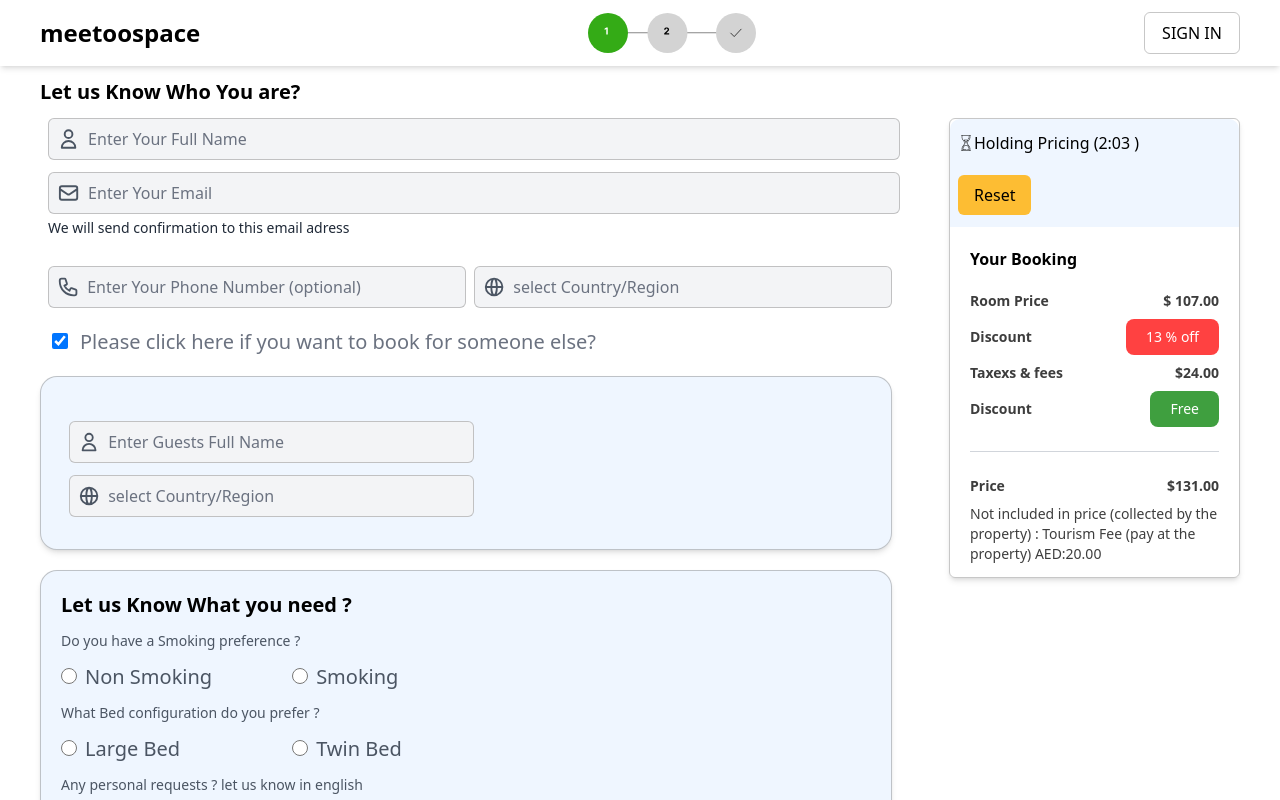
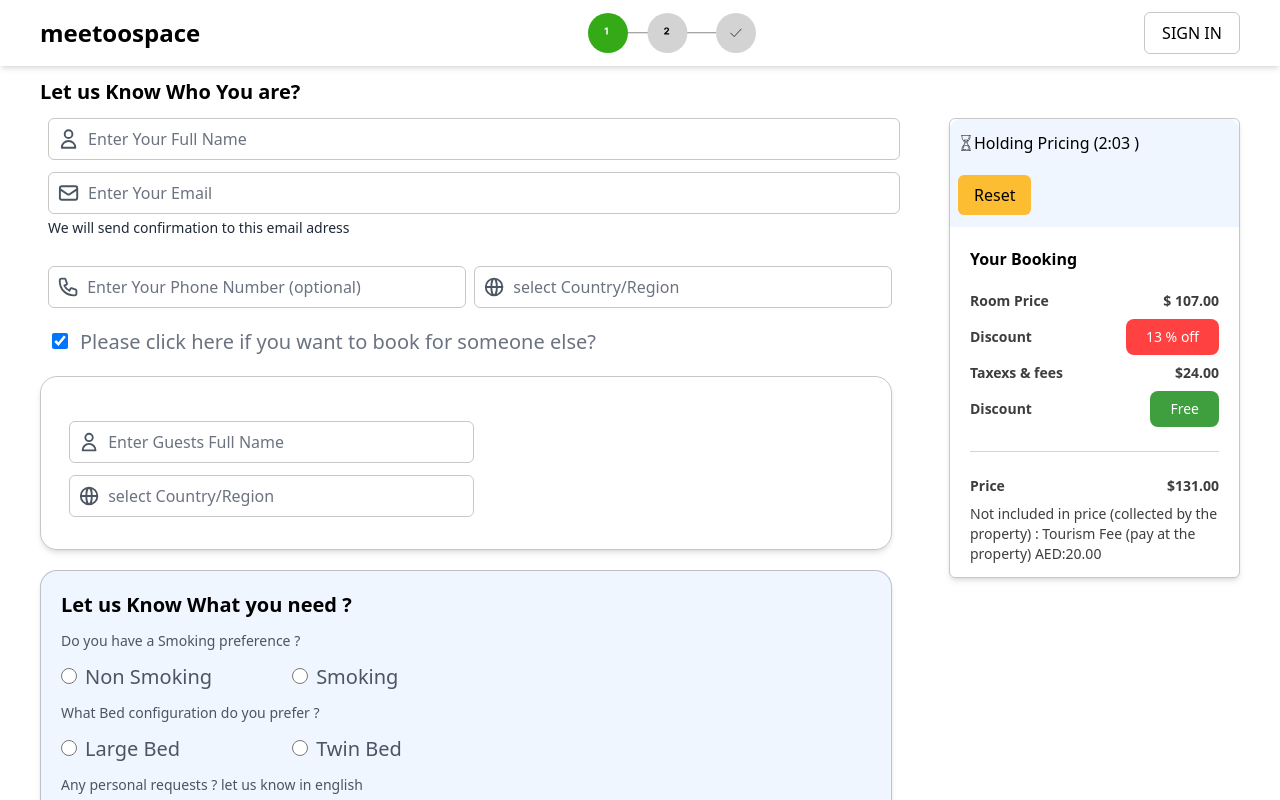
Before and after one commit to premshetty/metoospace, a Next.js app: page /form2 in a window 1280 px wide. Both pictures are taken after a click on the checkbox 60 px from the left and 341 px from the top of the page. Shown: the top 800 px of the page. Built offline with nearby package versions, Linux system fonts and the light colour scheme.

Commit message:
input area color adjustment

```diff
--- a/components/Booking/InputArea.js
+++ b/components/Booking/InputArea.js
@@ -1,7 +1,7 @@
 import React from 'react'
 
 function InputArea({ ...props }) {
-  const style = `items-cente ml-2 mt-3 flex ${props.width} rounded-md border-[1px] border-[#80808070] bg-gray-100 p-2`
+  const style = `items-cente ml-2 mt-3 flex ${props.width} rounded-md border-[1px] border-[#80808070]  p-2`
   const checkrequired = props.required ? (
     <div className={style}>
       {props.icon}
--- a/components/Booking2/InputCointainer.js
+++ b/components/Booking2/InputCointainer.js
@@ -59,7 +59,7 @@ function InputCointainer() {
           </label>
         </div>
         {guest == true ? (
-          <div className="mt-5  h-auto w-full rounded-[17px] border-[1px] border-[#80808070] bg-blue-50 py-8 px-5 shadow-md">
+          <div className="mt-5  h-auto w-full rounded-[17px] border-[1px] border-[#80808070]  py-8 px-5 shadow-md">
             <InputArea
               width="w-full md:w-[50%]"
               type="text"
```
